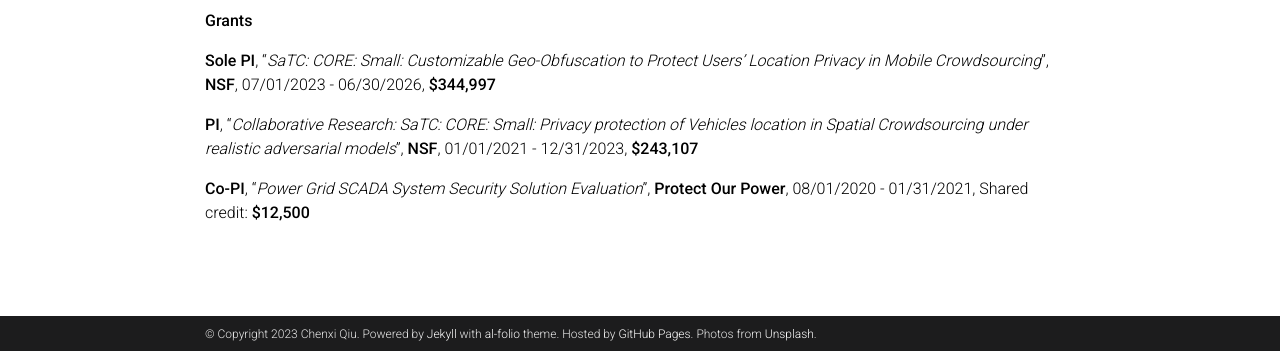
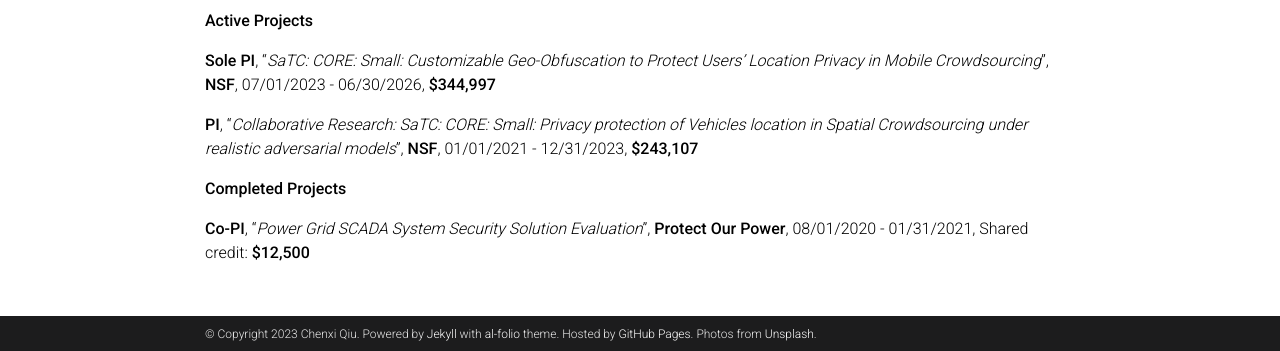
Before and after one commit to chenxiunt/chenxiunt.github.io, a Jekyll site: the page built from _pages/projects.md, in a window 1280 px wide and 1197 px high, cut to the strip 846-1197 px from the top of the window. Built offline with Jekyll 4.4.1, drawn with Linux system fonts in a browser that asks for light colours; full-size pictures stand in for the smaller copies a plugin makes; comment, search, counter and statistics services are not loaded; a style sheet for code colours, icons or effects is not loaded.

Commit message:
Update projects.md

```diff
--- a/_pages/projects.md
+++ b/_pages/projects.md
@@ -56,10 +56,12 @@ horizontal: false
 
 ---
 
-**Grants**
+**Active Projects**
 
 **Sole PI**, “*SaTC: CORE: Small: Customizable Geo-Obfuscation to Protect Users' Location Privacy in Mobile Crowdsourcing*”, **NSF**, 07/01/2023 - 06/30/2026, **$344,997**
 
 **PI**, “*Collaborative Research: SaTC: CORE: Small: Privacy protection of Vehicles location in Spatial Crowdsourcing under realistic adversarial models*”, **NSF**, 01/01/2021 - 12/31/2023, **$243,107**
 
+**Completed Projects**
+
 **Co-PI**, “*Power Grid SCADA System Security Solution Evaluation*”, **Protect Our Power**, 08/01/2020 - 01/31/2021, Shared credit: **$12,500**
```
